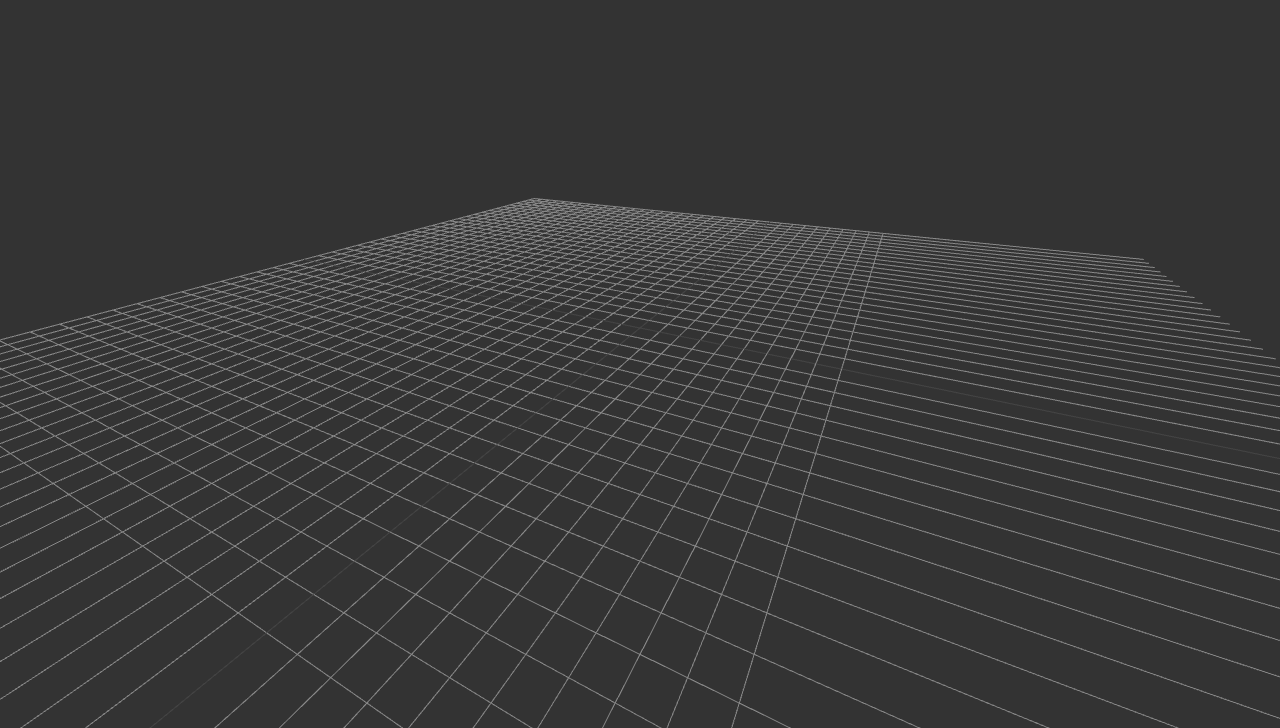
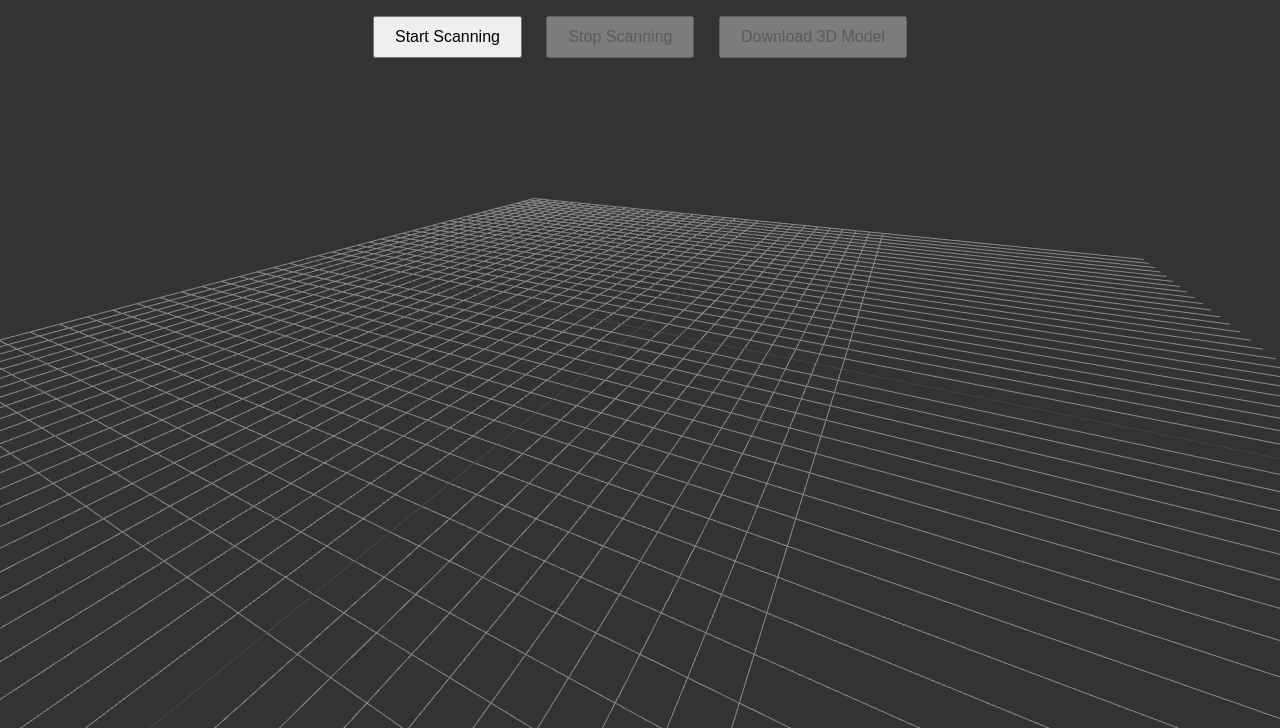
Before and after one commit to devincorumisok/Ar-iphone, a plain HTML site: page index.html in a window 1280 px wide. Shown: the part 72-800 px from the top of the page. Drawn offline with nearby package versions, Linux system fonts and the light colour scheme.

Commit message:
Update styles.css

```diff
--- a/styles.css
+++ b/styles.css
@@ -11,10 +11,14 @@ h1 {
     color: #333;
 }
 
-#connectButton {
+.controls {
+    margin: 20px;
+}
+
+button {
     padding: 10px 20px;
     font-size: 16px;
-    margin: 20px;
+    margin: 10px;
     cursor: pointer;
 }
 
@@ -25,6 +29,7 @@ h1 {
     width: 100%;
     height: 100%;
     overflow: hidden;
+    z-index: -1;
 }
 
 canvas {
```
